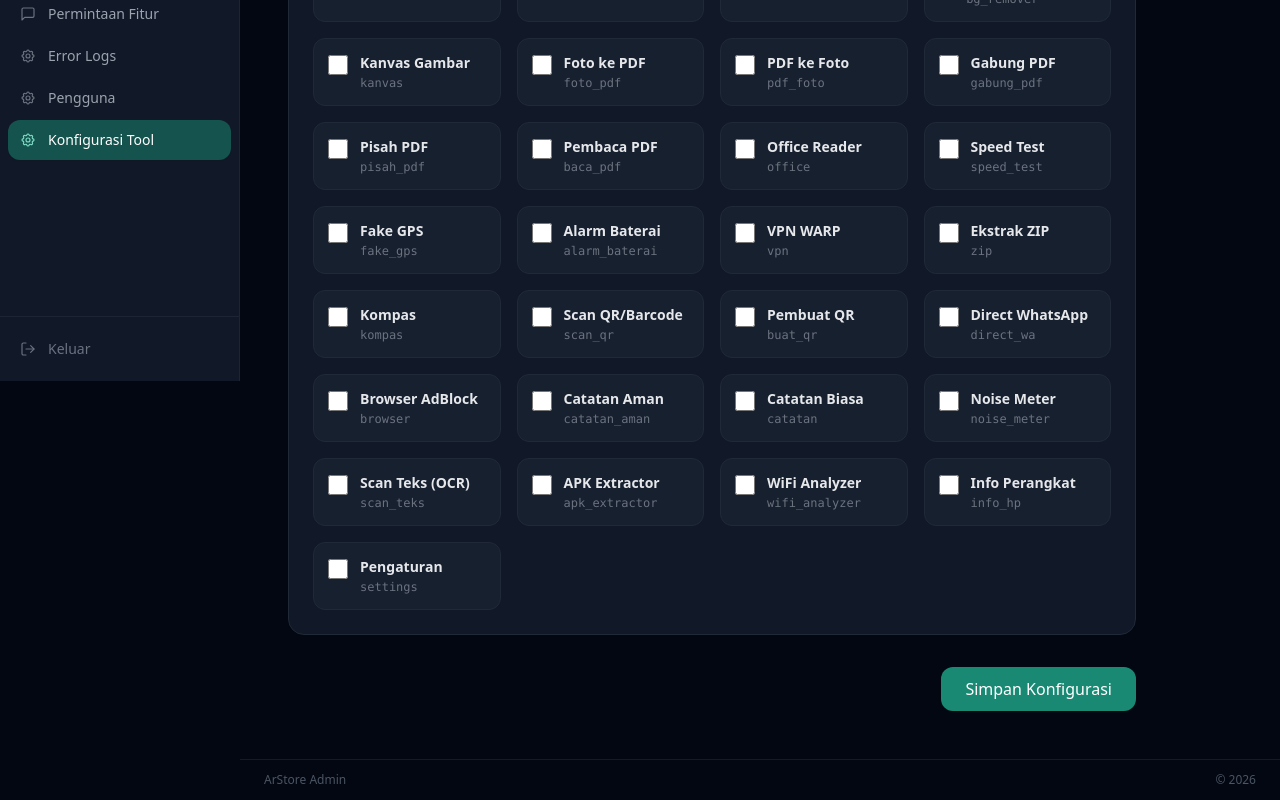
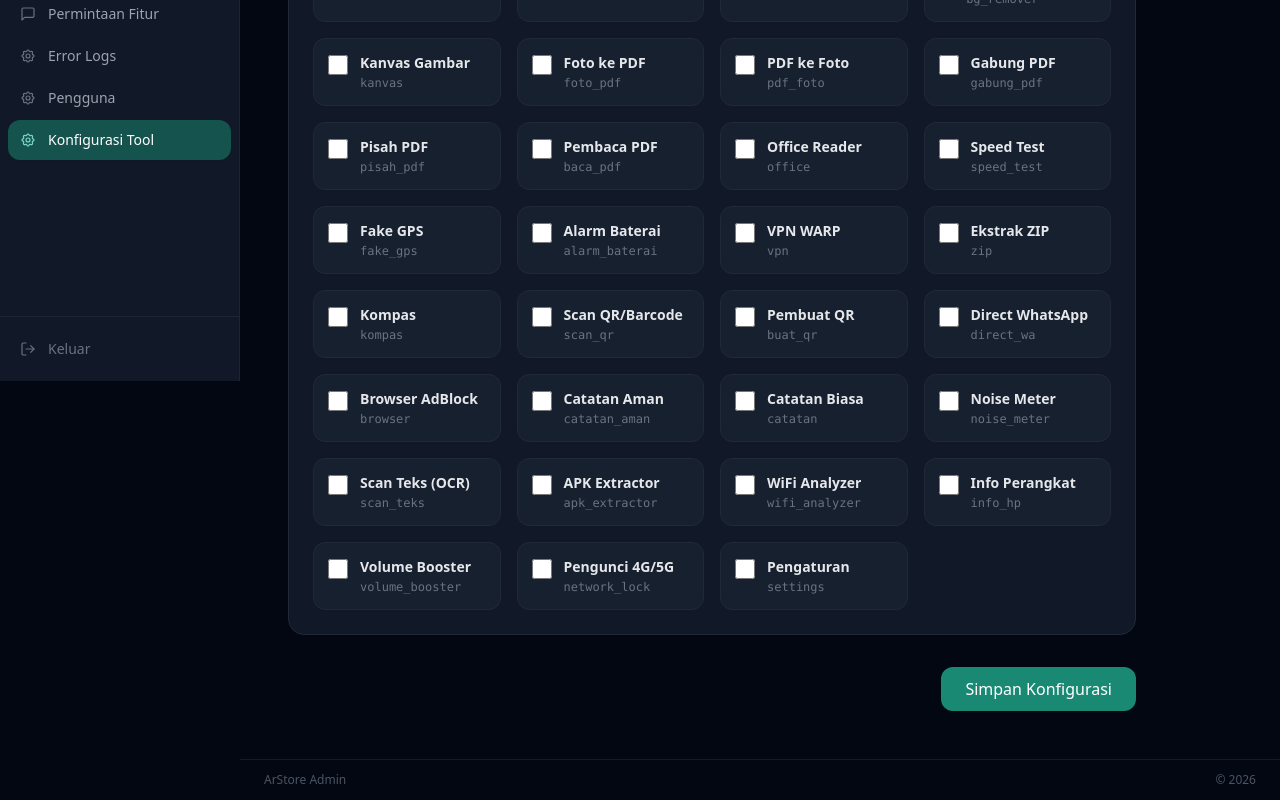
Before and after one commit to ardirsaputra/arstore_admin, a Next.js app: page /tools-config in a window 1280 px wide. Shown: the part 419-1219 px from the top of the page. Built offline with nearby package versions, Linux system fonts and the light colour scheme; no server answers; the database is empty.

Commit message:
feat: add tools configuration page to manage enabled/disabled application features

```diff
--- a/app/(admin)/tools-config/page.tsx
+++ b/app/(admin)/tools-config/page.tsx
@@ -39,6 +39,8 @@ const AVAILABLE_TOOLS = [
   { id: "apk_extractor", name: "APK Extractor" },
   { id: "wifi_analyzer", name: "WiFi Analyzer" },
   { id: "info_hp", name: "Info Perangkat" },
+  { id: "volume_booster", name: "Volume Booster" },
+  { id: "network_lock", name: "Pengunci 4G/5G" },
   { id: "settings", name: "Pengaturan" }
 ];
 
```
